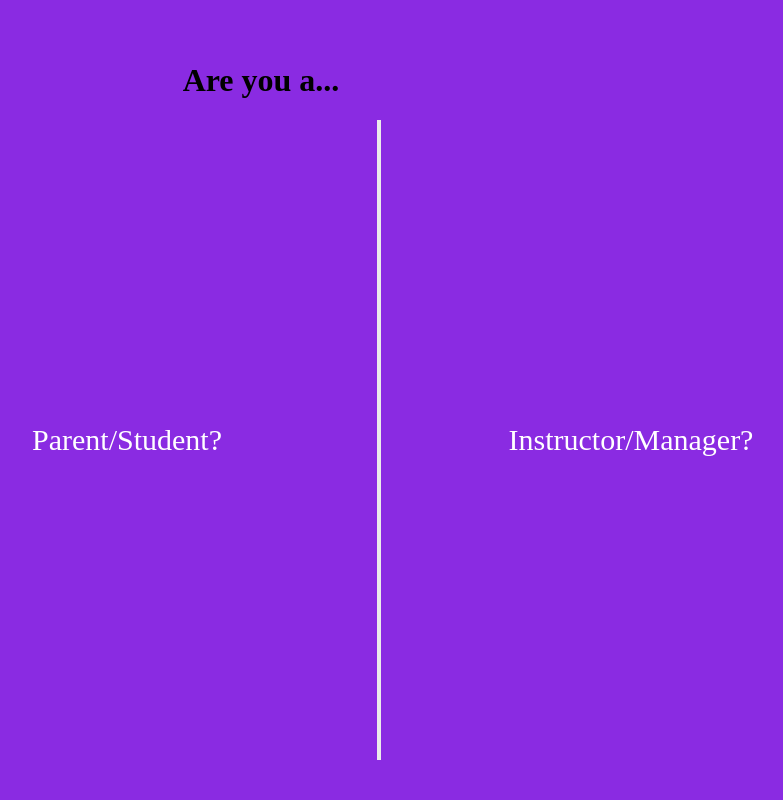
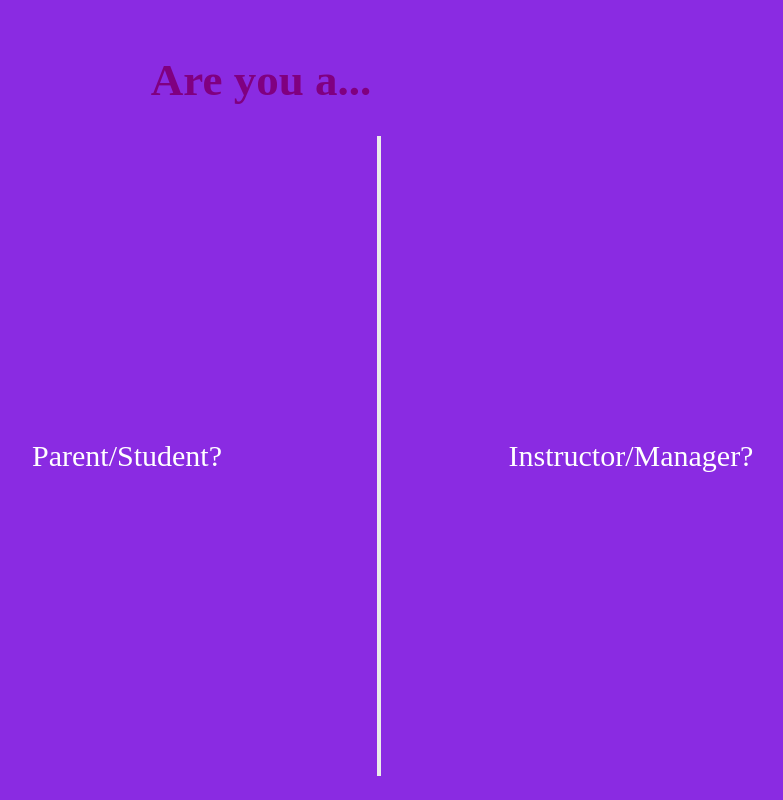
Before and after one commit to Serrin-Sage/bgl_immortals, a React (Vite) app: page /student_or_instructor in a window 1280 px wide. Shown: the whole page, without its empty margins (379-1162 px from the left). Built offline with nearby package versions, Linux system fonts and the light colour scheme.

Commit message:
added some css animations to header text and userchaeck text

```diff
--- a/src/components/signinup/UserCheck.jsx
+++ b/src/components/signinup/UserCheck.jsx
@@ -22,13 +22,13 @@ const UserCheck = () => {
         <div className="user-check-content">
 
             <div className="user-select" id="parent-student-select" onClick={() => userSelect("parent")}>
-                Parent/Student?
+              <p className="user-select-text">Parent/Student?</p>
             </div>
             <div className="page-break">
 
             </div>
               <div className="user-select" id="instructor-select" onClick={() => userSelect("instructor")}>
-                Instructor/Manager?
+                <p className="user-select-text">Instructor/Manager?</p>
             </div>
         </div>
     </div>
--- a/src/stylesheets/header.css
+++ b/src/stylesheets/header.css
@@ -20,7 +20,25 @@
 }
 .header-link-text {
     text-decoration: none;
+    display: inline-block;
+    position: relative;
     color: #fff;
-    font-size: 20px;
+    font-size: 23px;
     cursor: pointer;
 }
+.header-link-text::after {
+    content: '';
+    position: absolute;
+    width: 100%;
+    transform: scaleX(0);
+    height: 2px;
+    bottom: 0;
+    left: 0;
+    background-color: #ffffff;
+    transform-origin: bottom left;
+    transition: transform 0.25s ease-out;
+}
+.header-link-text:hover::after {
+    transform: scaleX(1);
+    transform-origin: bottom left;
+}
--- a/src/stylesheets/usercheckpage.css
+++ b/src/stylesheets/usercheckpage.css
@@ -8,6 +8,10 @@
     width: inherit;
     background-color: blueviolet;
     cursor: default;
+}
+.user-check-container h1 {
+    color: purple;
+    font-size: 45px;
 }
 
 .user-check-content{
@@ -33,6 +37,27 @@
     cursor: pointer;
     transition: 0.5s;
 }
+.user-select-text {
+    text-decoration: none;
+    display: inline-block;
+    position: relative;
+}
+.user-select-text::after {
+    content: '';
+    position: absolute;
+    width: 100%;
+    transform: scaleX(0);
+    height: 2px;
+    bottom: 0;
+    left: 0;
+    background-color: #ffffff;
+    transform-origin: bottom right;
+    transition: transform 0.25s ease-out;
+}
+.user-select-text:hover::after {
+    transform: scaleX(1);
+    transform-origin: bottom left;
+}
 
 #parent-student-select:hover {
     min-width: 80%;
```
